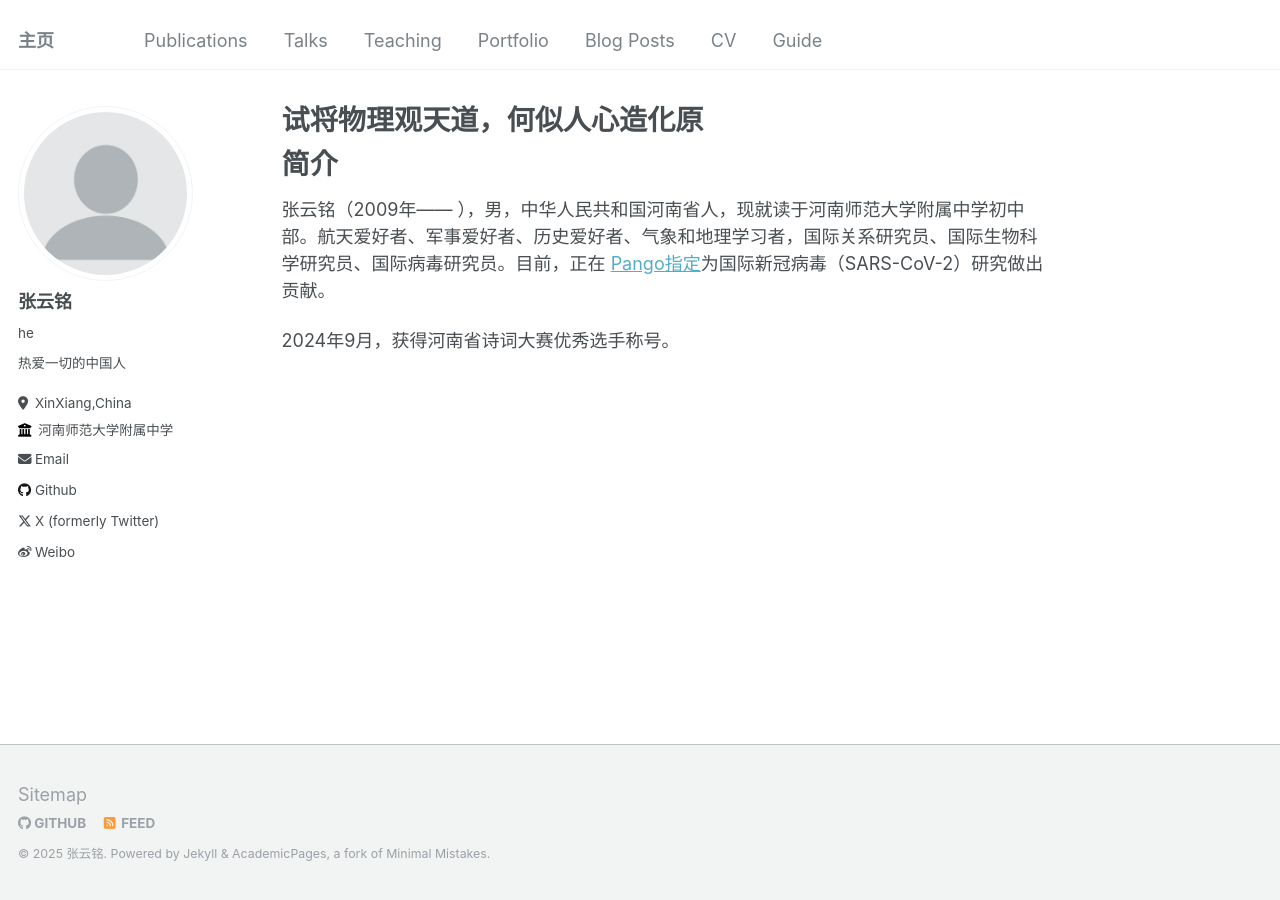
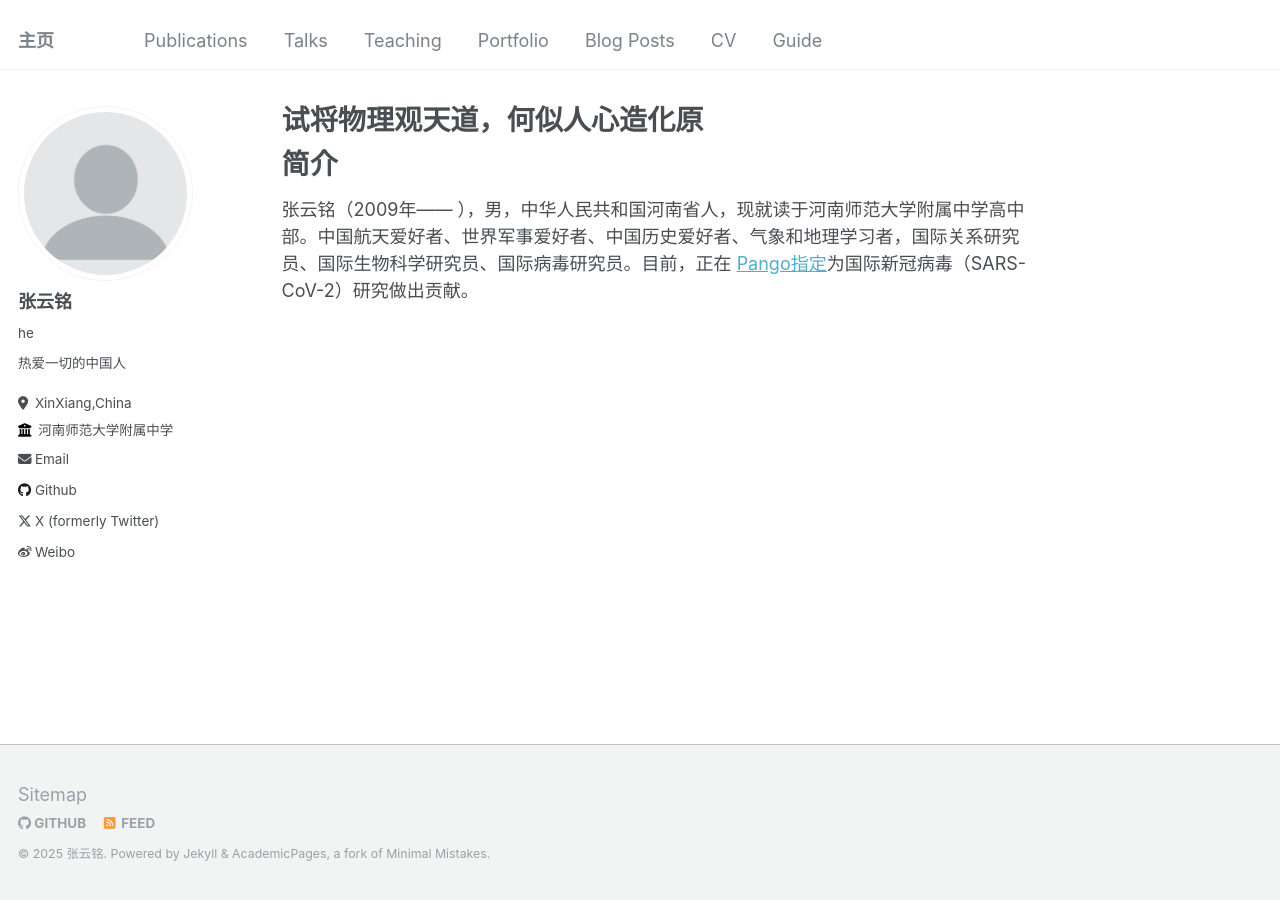
Before and after one commit to ZhangYun-Ming/w-z, a Jekyll site: the page built from _pages/about.md, in a window 1280 px wide. Built offline with Jekyll 4.4.1, drawn with Linux system fonts in a browser that asks for light colours.

Commit message:
Update about.md

```diff
--- a/_pages/about.md
+++ b/_pages/about.md
@@ -8,6 +8,4 @@ redirect_from:
 ---
 
 # 简介
-张云铭（2009年—— ），男，中华人民共和国河南省人，现就读于河南师范大学附属中学初中部。航天爱好者、军事爱好者、历史爱好者、气象和地理学习者，国际关系研究员、国际生物科学研究员、国际病毒研究员。目前，正在 [Pango指定](https://github.com/cov-lineages/pango-designation)为国际新冠病毒（SARS-CoV-2）研究做出贡献。
-
-2024年9月，获得河南省诗词大赛优秀选手称号。
+张云铭（2009年—— ），男，中华人民共和国河南省人，现就读于河南师范大学附属中学高中部。中国航天爱好者、世界军事爱好者、中国历史爱好者、气象和地理学习者，国际关系研究员、国际生物科学研究员、国际病毒研究员。目前，正在 [Pango指定](https://github.com/cov-lineages/pango-designation)为国际新冠病毒（SARS-CoV-2）研究做出贡献。
```
